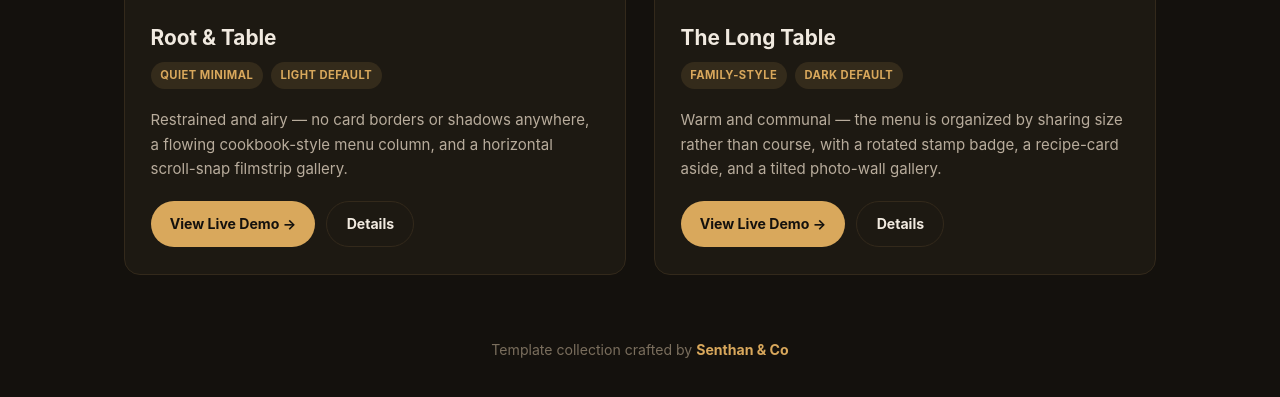
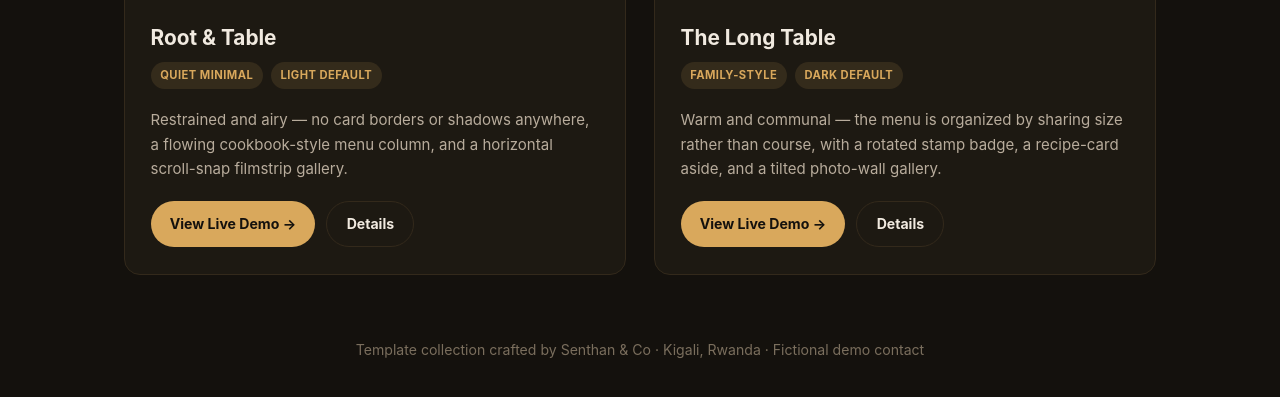
Before and after one commit to Senthan-X/senthan-dining-templates, a plain HTML site: page index.html in a window 1280 px wide. Shown: the part 1258-1655 px from the top of the page. Drawn offline with Linux system fonts and the light colour scheme.

Commit message:
Replace personal contact with fictional demo contact

```diff
--- a/index.html
+++ b/index.html
@@ -108,7 +108,7 @@
   </div>
 
   <footer>
-    Template collection crafted by <a href="mailto:jonathanrivers0414@gmail.com">Senthan &amp; Co</a>
+    Template collection crafted by <span>Senthan &amp; Co · Kigali, Rwanda · Fictional demo contact</span>
   </footer>
 </div>
 </body>
```
